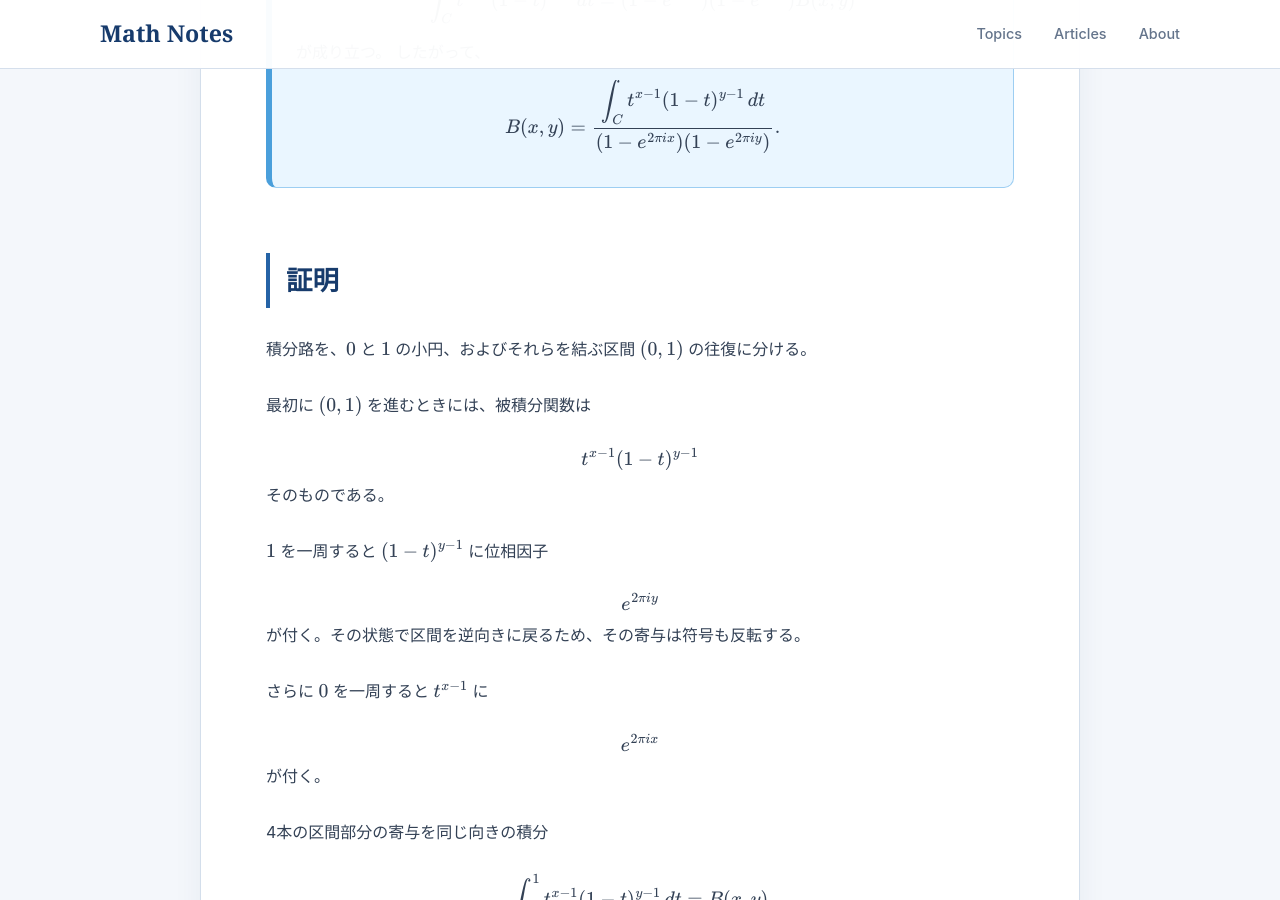
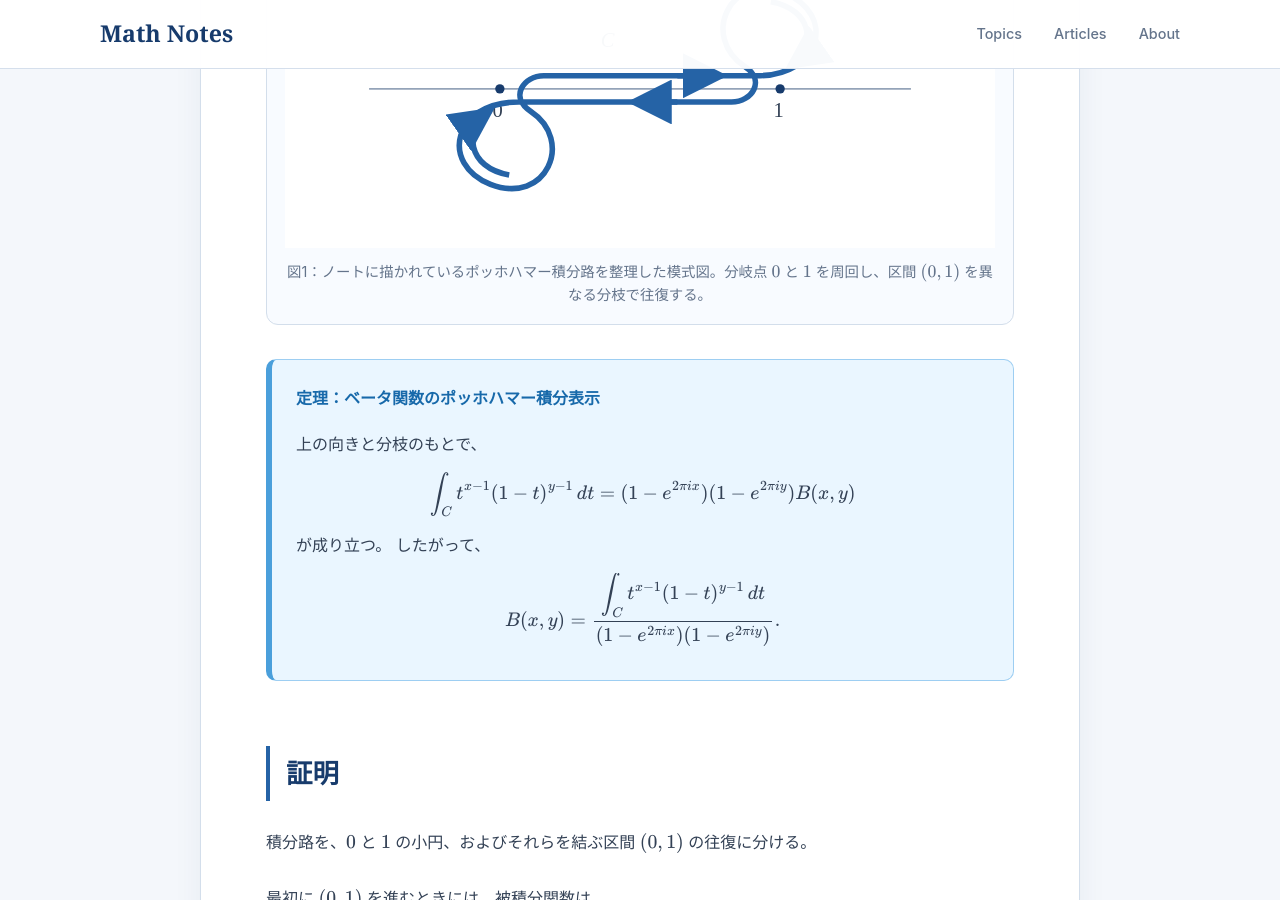
Before and after one commit to koukano/koukano.github.io, a Jekyll site: the page built from articles/beta-pochhammer-contour.md, in a window 1280 px wide and 900 px high, scrolled down 737 px. Built offline with Jekyll 4.4.1, drawn with Linux system fonts in a browser that asks for light colours.

Commit message:
図: ポッホハマー積分路を追加

```diff
--- a/articles/beta-pochhammer-contour.md
+++ b/articles/beta-pochhammer-contour.md
@@ -9,11 +9,16 @@ category_label: "ガンマ関数"
 
 積分路 $C$ の向きと分枝は、区間 $(0,1)$ 上で
 
-$$
+$
 t^{x-1}(1-t)^{y-1}>0
-$$
+$
 
 となる主値から出発し、$0$ と $1$ の周回による位相因子がそれぞれ $e^{2\pi i x}$、$e^{2\pi i y}$ となるように固定する。
+
+<figure class="article-figure">
+  <img src="/images/figures/pochhammer-contour.svg" alt="分岐点0と1のまわりを回るポッホハマー積分路の模式図">
+  <figcaption>図1：ノートに描かれているポッホハマー積分路を整理した模式図。分岐点 $0$ と $1$ を周回し、区間 $(0,1)$ を異なる分枝で往復する。</figcaption>
+</figure>
 
 <div class="math-box theorem-box">
 
```
